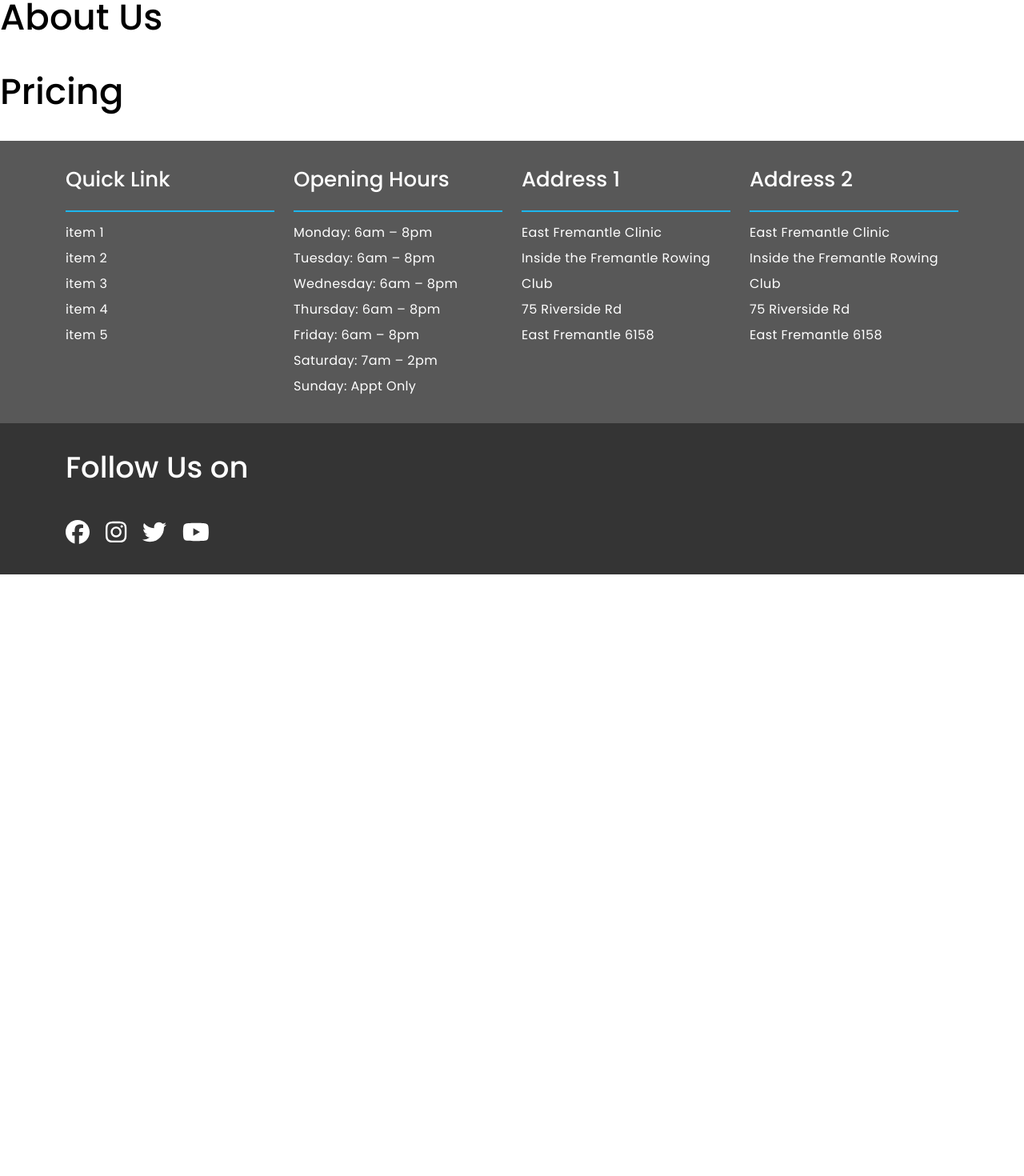
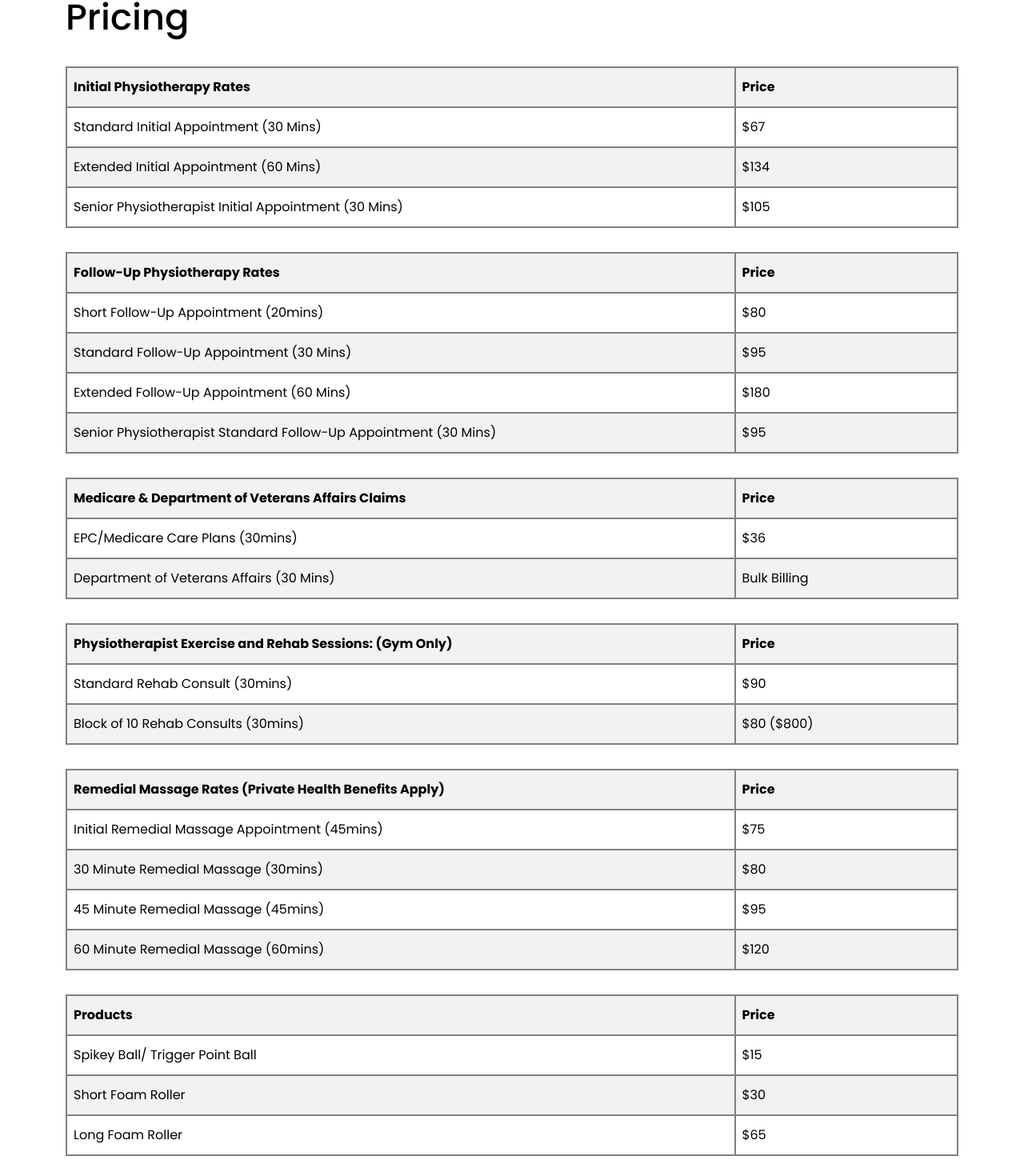
Before and after one commit to keithli026/keithli026.github.io, a React (Create React App) app: page /#/about/pricing in a window 1280 px wide. Shown: the part 196-1666 px from the top of the page at 80% size. Before the commit the page ends 914 px from the top, so only its background shows below. Built offline with nearby package versions, Linux system fonts and the light colour scheme.

Commit message:
pricing page update

```diff
--- a/src/components/footer/Footer.js
+++ b/src/components/footer/Footer.js
@@ -1,4 +1,4 @@
-import { Container, Row } from "../GlobalStyle";
+import { Container, Row } from "../../GlobalStyle";
 import * as F from "./style";
 import "./footer.scss";
 import { FontAwesomeIcon } from  "@fortawesome/react-fontawesome";
--- a/src/components/header/Header.js
+++ b/src/components/header/Header.js
@@ -1,6 +1,6 @@
 import { useState, useLayoutEffect, useRef, useReducer, useEffect } from "react";
 import { Link, NavLink, useLocation, useNavigate } from "react-router-dom";
-import { Container, Row } from "../GlobalStyle";
+import { Container, Row } from "../../GlobalStyle";
 import * as H from "./style";
 import "./header.scss";
 import { FontAwesomeIcon } from '@fortawesome/react-fontawesome';
--- a/src/index.scss
+++ b/src/index.scss
@@ -100,6 +100,8 @@ nav ul li a, nav ol li a {
 
 img {
   width: 100%;
+  height: auto;
+  object-fit: contain;
 }
 
 a {
@@ -123,3 +125,50 @@ a {
 p {
   margin-top: 0;
 }
+
+.table_wrapper {
+  overflow-x: auto;
+  table {
+    width: 100%;
+    margin-bottom: 30px;
+    border-spacing: 0;
+    border: 0.5px solid grey;
+    th, td {
+      text-align: start;
+      border: 0.5px solid grey;
+      padding: 0.5rem;
+    }
+  }
+}
+
+
+.overviews {
+  display: flex;
+  flex-wrap: wrap;
+  justify-content: space-between;
+  margin-bottom: 30px;
+  @media (min-width: $desktop-min-width) {
+    margin-bottom: 50px;
+  }
+  .overview {
+    position: relative;
+    margin-bottom: 30px;
+    @media (min-width: $desktop-min-width) {
+      flex-basis: 49%;
+    }
+    h2 {
+      position: absolute;
+      top: 0;
+      bottom: 0;
+      margin: auto;
+      width: 100%;
+      height: fit-content;
+      text-align: center;
+      background-color: grey;
+      padding: 10px 0;
+      &:hover {
+        color: $lightblue;
+      }
+    }
+  }
+}
--- a/src/pages/About.js
+++ b/src/pages/About.js
@@ -1,10 +1,8 @@
 import { Outlet } from "react-router-dom";
+import { Container } from "../GlobalStyle";
 function About() {
     return (
-        <>
-            <h1>About Us</h1>
-            <Outlet />
-        </>
+        <Outlet />
     );
 }
 
--- a/src/pages/AboutOverview.js
+++ b/src/pages/AboutOverview.js
@@ -1,6 +1,26 @@
+import { Container } from "../GlobalStyle";
+import { Link } from "react-router-dom";
 function AboutOverview() {
-    return(
-        <h1>About Overview</h1>
+    return (
+        <>
+            <Container>
+                <h1>About</h1>
+            </Container>
+            <Container className="overviews">
+                <div className="overview">
+                    <Link to="/about/our-team">
+                        <img src={process.env.PUBLIC_URL + "image_3_to_2.png"} alt="Our Team"></img>
+                        <h2>Our Team</h2>
+                    </Link>
+                </div>
+                <div className="overview">
+                    <Link to="/about/pricing">
+                        <img src={process.env.PUBLIC_URL + "image_3_to_2.png"} alt="Pricing"></img>
+                        <h2>Pricing</h2>
+                    </Link>
+                </div>
+            </Container>
+        </>
     );
 }
 
--- a/src/pages/Home.js
+++ b/src/pages/Home.js
@@ -2,7 +2,7 @@ import Slider from "react-slick";
 import { Link } from "react-router-dom";
 import 'slick-carousel/slick/slick.css';
 import 'slick-carousel/slick/slick-theme.css';
-import { Container } from "../components/GlobalStyle";
+import { Container } from "../GlobalStyle";
 import "./home.scss";
 function Home() {
   var settings = {
--- a/src/pages/OurTeam.js
+++ b/src/pages/OurTeam.js
@@ -1,8 +1,11 @@
 import { Outlet } from "react-router-dom";
+import { Container } from "../GlobalStyle";
 function OurTeam() {
     return(
         <>
-            <h1>Our Team</h1>
+            <Container>
+                <h1>Our Team</h1>
+            </Container>
             <Outlet />
         </>
     );
--- a/src/pages/OurTeamOverview.js
+++ b/src/pages/OurTeamOverview.js
@@ -1,6 +1,23 @@
+import { Container } from "../GlobalStyle";
+import { Link } from "react-router-dom";
 function OurTeamOverview() {
     return(
-        <h1>Our Team Overview</h1>
+        <>
+        <Container className="overviews">
+            <div className="overview">
+                <Link to="/about/our-team/physiotherapists">
+                    <img src={process.env.PUBLIC_URL + "image_3_to_2.png"} alt="Physiotherapists"></img>
+                    <h2>Physiotherapists</h2>
+                </Link>
+            </div>
+            <div className="overview">
+                <Link to="/about/our-team/remedial-massage-therapist">
+                    <img src={process.env.PUBLIC_URL + "image_3_to_2.png"} alt="Remedial Massage Therapist"></img>
+                    <h2>Remedial Massage Therapist</h2>
+                </Link>
+            </div>
+        </Container>
+    </>
     );
 }
 
--- a/src/pages/Pricing.js
+++ b/src/pages/Pricing.js
@@ -1,6 +1,132 @@
+import { Container } from "../GlobalStyle";
+import "./pricing.scss";
 function Pricing() {
-    return(
-        <h1>Pricing</h1>
+    return (
+        <>
+            <Container>
+                <h1>Pricing</h1>
+                <div className="table_wrapper">
+                    <table>
+                        <tr>
+                            <th>Initial Physiotherapy Rates</th>
+                            <th>Price</th>
+                        </tr>
+                        <tr>
+                            <td>Standard Initial Appointment (30 Mins)</td>
+                            <td>$67</td>
+                        </tr>
+                        <tr>
+                            <td>Extended Initial Appointment (60 Mins)</td>
+                            <td>$134</td>
+                        </tr>
+                        <tr>
+                            <td>Senior Physiotherapist Initial Appointment (30 Mins)</td>
+                            <td>$105</td>
+                        </tr>
+                    </table>
+                </div>
+                <div className="table_wrapper">
+                    <table>
+                        <tr>
+                            <th>Follow-Up Physiotherapy Rates</th>
+                            <th>Price</th>
+                        </tr>
+                        <tr>
+                            <td>Short Follow-Up Appointment (20mins)</td>
+                            <td>$80</td>
+                        </tr>
+                        <tr>
+                            <td>Standard Follow-Up Appointment (30 Mins)</td>
+                            <td>$95</td>
+                        </tr>
+                        <tr>
+                            <td>Extended Follow-Up Appointment (60 Mins)</td>
+                            <td>$180</td>
+                        </tr>
+                        <tr>
+                            <td>Senior Physiotherapist Standard Follow-Up Appointment (30 Mins)</td>
+                            <td>$95</td>
+                        </tr>
+                    </table>
+                </div>
+                <div className="table_wrapper">
+                    <table>
+                        <tr>
+                            <th>Medicare & Department of Veterans Affairs Claims</th>
+                            <th>Price</th>
+                        </tr>
+                        <tr>
+                            <td>EPC/Medicare Care Plans (30mins)</td>
+                            <td>$36</td>
+                        </tr>
+                        <tr>
+                            <td>Department of Veterans Affairs (30 Mins)</td>
+                            <td>Bulk Billing</td>
+                        </tr>
+                    </table>
+                </div>
+                <div className="table_wrapper">
+                    <table>
+                        <tr>
+                            <th>Physiotherapist Exercise and Rehab Sessions: (Gym Only)</th>
+                            <th>Price</th>
+                        </tr>
+                        <tr>
+                            <td>Standard Rehab Consult (30mins)</td>
+                            <td>$90</td>
+                        </tr>
+                        <tr>
+                            <td>Block of 10 Rehab Consults (30mins)</td>
+                            <td>$80 ($800)</td>
+                        </tr>
+                    </table>
+                </div>
+                <div className="table_wrapper">
+                    <table>
+                        <tr>
+                            <th>Remedial Massage Rates (Private Health Benefits Apply)</th>
+                            <th>Price</th>
+                        </tr>
+                        <tr>
+                            <td>Initial Remedial Massage Appointment (45mins)</td>
+                            <td>$75</td>
+                        </tr>
+                        <tr>
+                            <td>30 Minute Remedial Massage (30mins)</td>
+                            <td>$80</td>
+                        </tr>
+                        <tr>
+                            <td>45 Minute Remedial Massage (45mins)</td>
+                            <td>$95</td>
+                        </tr>
+                        <tr>
+                            <td>60 Minute Remedial Massage (60mins)</td>
+                            <td>$120</td>
+                        </tr>
+                    </table>
+                </div>
+                <div className="table_wrapper">
+                    <table>
+                        <tr>
+                            <th>Products</th>
+                            <th>Price</th>
+                        </tr>
+                        <tr>
+                            <td>Spikey Ball/ Trigger Point Ball</td>
+                            <td>$15</td>
+                        </tr>
+                        <tr>
+                            <td>Short Foam Roller</td>
+                            <td>$30</td>
+                        </tr>
+                        <tr>
+                            <td>Long Foam Roller</td>
+                            <td>$65</td>
+                        </tr>
+                    </table>
+                </div>
+            </Container>
+        </>
     );
 }
 
--- /dev/null
+++ b/src/pages/pricing.scss
@@ -0,0 +1,24 @@
+@import "../variable";
+table {
+    min-width: $tablet-min-width;
+    tr {
+        &:nth-of-type(odd) {
+            background-color: rgba(0,0,0,0.05);
+        }
+        @media (min-width: $desktop-min-width) {
+            &:hover {
+                background-color: $lightblue;
+                color: white;
+                font-weight: 700;
+            }
+        }
+        th {
+            &:first-child {
+                width: 75%;
+            }
+            &:nth-child(2) {
+                width: 25%;
+            }
+        }
+    }
+}
```
Also changed, not shown: src/GlobalStyle.js (line endings or trailing spaces), src/pages/Contact.js (line endings or trailing spaces).
